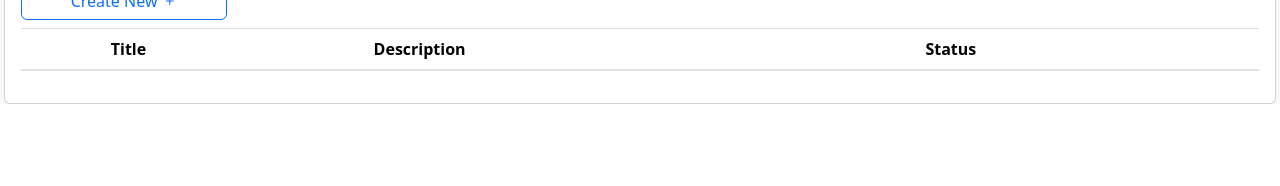
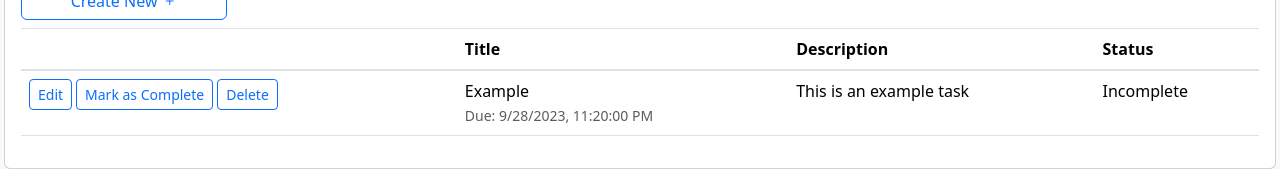
Before and after one commit to DJimLut/TaskMaster, a React (Create React App) app in the folder frontend/: page / in a window 1280 px wide. Shown: the part 453-639 px from the top of the page. Built offline with nearby package versions, Linux system fonts and the light colour scheme.

Commit message:
implement Task.js, actions, and handlers

```diff
--- a/frontend/src/App.js
+++ b/frontend/src/App.js
@@ -5,9 +5,53 @@ import "./App.css";
 import TaskList from "./TaskList.js";
 
 function App() {
-    const [tasks, setTasks] = useState([]);
+    const exampleTask = {
+        "id": 0,
+        "title": 'Example',
+        "dueDate": new Date(),
+        "description": 'This is an example task',
+        "isComplete": false,
+    }
 
-    const modifyArrows = (header) => {
+    const [tasks, setTasks] = useState([ exampleTask ]);
+
+    const addTask = (task) => {
+        const newTasks = tasks.push(task);
+
+        setTasks(newTasks);
+    };
+
+    const editTask = (editedTask) => {
+        const newTasks = tasks.map(task => {
+            if (task.id === editedTask.id)
+                return editedTask
+            else {
+                addTask(editedTask);
+                return task;
+            }
+        });
+
+        setTasks(newTasks);
+    };
+
+    const completeTask = (taskId) => {
+        const newTasks = tasks.map(task => {
+            if (task.id === taskId)
+                return { ...task, isComplete: !task.isComplete };
+
+            return task;
+        });
+
+        setTasks(newTasks);
+    };
+
+    const deleteTask = (taskId) => {
+        const newTasks = tasks.filter(task => task.id !== taskId);
+
+        setTasks(newTasks);
+    };
+
+    const sort = (header) => {
         const allArrows = $('.sortHeader i');
         const headerArrow = header.find('i');
 
@@ -18,12 +62,19 @@ function App() {
             allArrows.removeClass();
             headerArrow.addClass('bi bi-arrow-down');
         }
-    }
+    };
 
 	return (
 		<div className="text-bg-light">
 			<Header />
-			<TaskList tasks={tasks} onHeaderToggle={modifyArrows} />
+			<TaskList
+                tasks={tasks}
+                onHeaderToggle={sort}
+                onCreateHandler={addTask}
+                onEditHandler={editTask}
+                onCompleteHandler={completeTask}
+                onDeleteHandler={deleteTask}
+            />
 		</div>
 	);
 }
--- a/frontend/src/Task.js
+++ b/frontend/src/Task.js
@@ -1,5 +1,22 @@
-const Task = ({ title, description, status}) => {
-
+const Task = ({ id, title, dueDate, description, status, onEditHandler, onCompleteHandler, onDeleteHandler }) => {
+    return(
+        <>
+            <tr>
+                <td>
+                <button type="button" className="btn btn-outline-primary btn-sm mr-1" onClick={() => onEditHandler()}>Edit</button>
+                <button type="button" className="btn btn-outline-primary btn-sm mr-1" onClick={() => onCompleteHandler(id)}>Mark as { status === 'Complete' ? 'Incomplete' : 'Complete' }</button>
+                <button type="button" className="btn btn-outline-primary btn-sm mr-1" onClick={() => onDeleteHandler(id)}>Delete</button>
+                </td>
+                <td>
+                    {title}
+                    <br />
+                    <small className="text-body-secondary">Due: {dueDate.toLocaleString()}</small>
+                </td>
+                <td>{description}</td>
+                <td>{status}</td>
+            </tr>
+        </>
+    );
 }
 
 export default Task;
--- a/frontend/src/TaskList.js
+++ b/frontend/src/TaskList.js
@@ -1,16 +1,16 @@
 import Task from './Task.js';
 import $ from 'jquery';
 
-const TaskList = ({ tasks, onHeaderToggle }) => {
+const TaskList = ({ tasks, onHeaderToggle, onCreateHandler, onEditHandler, onCompleteHandler, onDeleteHandler }) => {
     return (
         <div className="card m-1">
             <h1 className="card-title p-3">Tasks</h1>
             <div className="card-body">
-                <button type="button" className="btn btn-outline-primary col-md-2">Create New <i className="bi bi-plus"></i></button>
+                <button type="button" className="btn btn-outline-primary col-md-2" onClick={() => onCreateHandler()}>Create New <i className="bi bi-plus"></i></button>
                 <table className="table mt-2">
                     <thead>
                         <tr>
-                            <th scope="col"></th>
+                            <th scope="col">{/* Actions... */}</th>
                             <th className="sortHeader" scope="col" onClick={() => onHeaderToggle($('th.sortHeader:contains("Title")'))}>Title<i className=""></i></th>
                             <th className="sortHeader" scope="col" onClick={() => onHeaderToggle($('th.sortHeader:contains("Description")'))}>Description<i className=""></i></th>
                             <th className="sortHeader" scope="col" onClick={() => onHeaderToggle($('th.sortHeader:contains("Status")'))}>Status<i className=""></i></th>
@@ -18,7 +18,16 @@ const TaskList = ({ tasks, onHeaderToggle }) => {
                     </thead>
                     <tbody>
                         { tasks.map(task => (
-                            <Task title={task.title} description={task.description} status={task.status} />
+                            <Task
+                                key={'task' + task.id}
+                                id={task.id} title={task.title}
+                                dueDate={task.dueDate}
+                                description={task.description}
+                                status={ task.isComplete ? 'Complete' : 'Incomplete' }
+                                onEditHandler={onEditHandler}
+                                onCompleteHandler={onCompleteHandler}
+                                onDeleteHandler={onDeleteHandler}
+                            />
                         ))}
                     </tbody>
                 </table>
```
